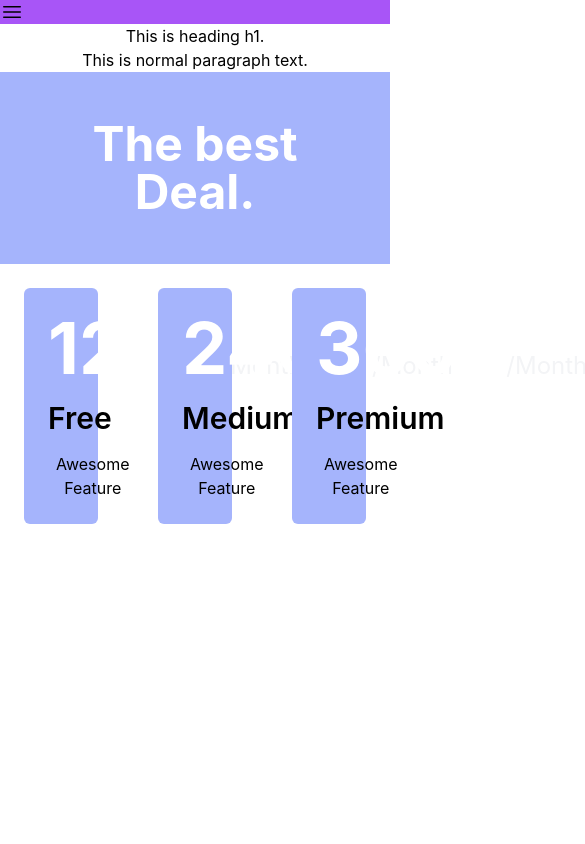
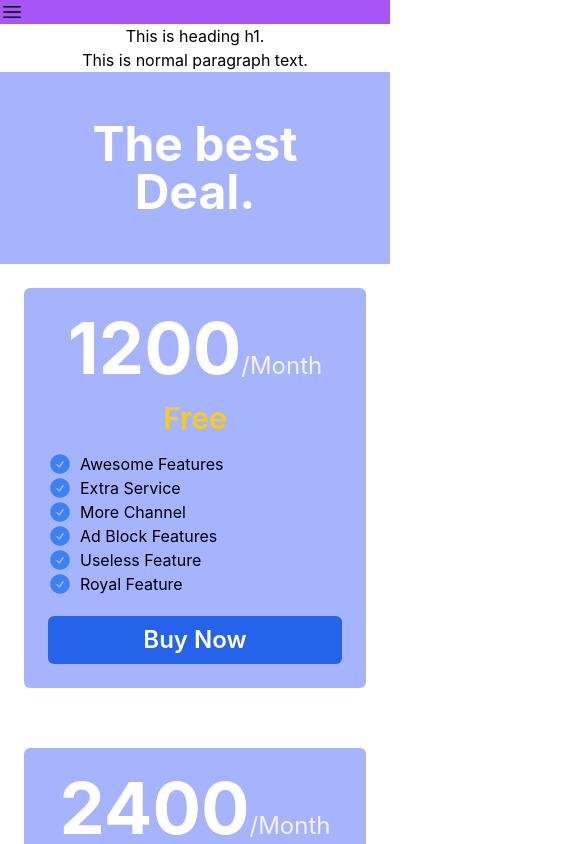
Before and after one commit to raselASrock/react-with-tailwind, a React (Create React App) app: page / in a window 390 px wide. Shown: the top 844 px of the page, 585 px wide, since content can reach past the window. Built offline with nearby package versions, Linux system fonts and the light colour scheme.

Commit message:
responsive

```diff
--- /dev/null
+++ b/src/Components/Feature/Feature.js
@@ -0,0 +1,14 @@
+import React from 'react';
+import { CheckCircleIcon } from '@heroicons/react/24/solid'
+const Feature = ({feature}) => {
+    return (
+        <div>
+            <div className='flex items-center'>
+            <CheckCircleIcon className="h-6 w-6 text-blue-500"/>
+            <p className='ml-2'>{feature}</p>
+            </div>
+        </div>
+    );
+};
+
+export default Feature;
--- a/src/Components/PriceOption/PriceOption.js
+++ b/src/Components/PriceOption/PriceOption.js
@@ -1,19 +1,24 @@
 import React from 'react';
-import { CheckCircleIcon } from '@heroicons/react/24/solid'
+import Feature from '../Feature/Feature';
+
 
 const PriceOption = ({option}) => {
+    const {features} = option;
     return (
         <div className="bg-indigo-300 m-6 rounded-md p-6">
             <div>
                 <p><span className='text-7xl  text-white font-bold'>{option.price}</span>
                 <span className='text-2xl text-gray-100'>/Month</span>
                 </p>
-                <h3 className='text-3xl font-semibold my-4'>{option.name}</h3>
+                <h3 className='text-3xl font-semibold my-4 text-yellow-400'>{option.name}</h3>
             </div>
-            <div className='flex items-center'>
-            <CheckCircleIcon className="h-6 w-6 text-blue-500"/>
-            <p className='ml-2'>Awesome Feature</p>
-            </div>
+            {
+                features.map( (feature, idx) => <Feature
+                key={idx}
+                feature = {feature}
+                ></Feature>)
+            }
+            <button className='bg-blue-600 text-white text-2xl font-semibold p-2 mt-5 rounded-md w-full'>Buy Now</button>
         </div>
     );
 };
--- a/src/Components/Pricing/Pricing.js
+++ b/src/Components/Pricing/Pricing.js
@@ -13,7 +13,7 @@ const Pricing = () => {
         ]
     },
         {id:2, name: 'Medium', price: 2400, features: [
-            'Awesome Features',
+            'Every Thing on free',
             'Extra Service',
             "More Channel",
             "Ad Block Features",
@@ -21,7 +21,7 @@ const Pricing = () => {
             "Royal Feature"
         ]},
         {id:3, name: 'Premium', price: 3600, features: [
-            'Awesome Features',
+            'Every thing on premium',
             'Extra Service',
             "More Channel",
             "Ad Block Features",
@@ -32,7 +32,7 @@ const Pricing = () => {
     return (
         <div>
             <h2 className='text-5xl font-bold bg-indigo-300 p-12 text-white'>The best Deal.</h2>
-            <div className="grid grid-cols-3 gap-3">
+            <div className="grid md:grid-cols-3 gap-3">
             {
                 pricingOptions.map( option => <PriceOption
                 key={option.id}
```
